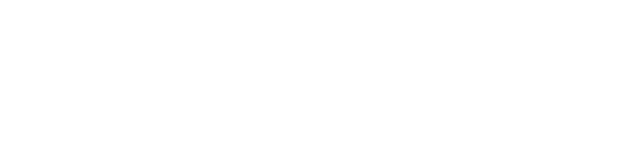
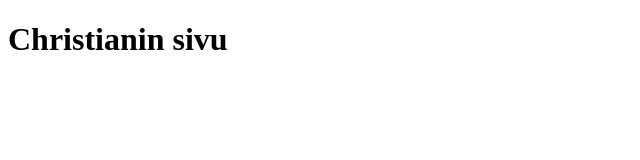
Before and after one commit to taitoweb12/OmaProjekti, a plain HTML site: page index.html in a window 1280 px wide. Shown: the whole page, without its empty margins (0-640 px from the left). Drawn offline with Linux system fonts and the light colour scheme.

Commit message:
Added title

```diff
--- a/index.html
+++ b/index.html
@@ -6,6 +6,6 @@
     <title>Minun projekti</title>
 </head>
 <body>
-
+   <h1>Christianin sivu</h1>
 </body>
 </html>
```
